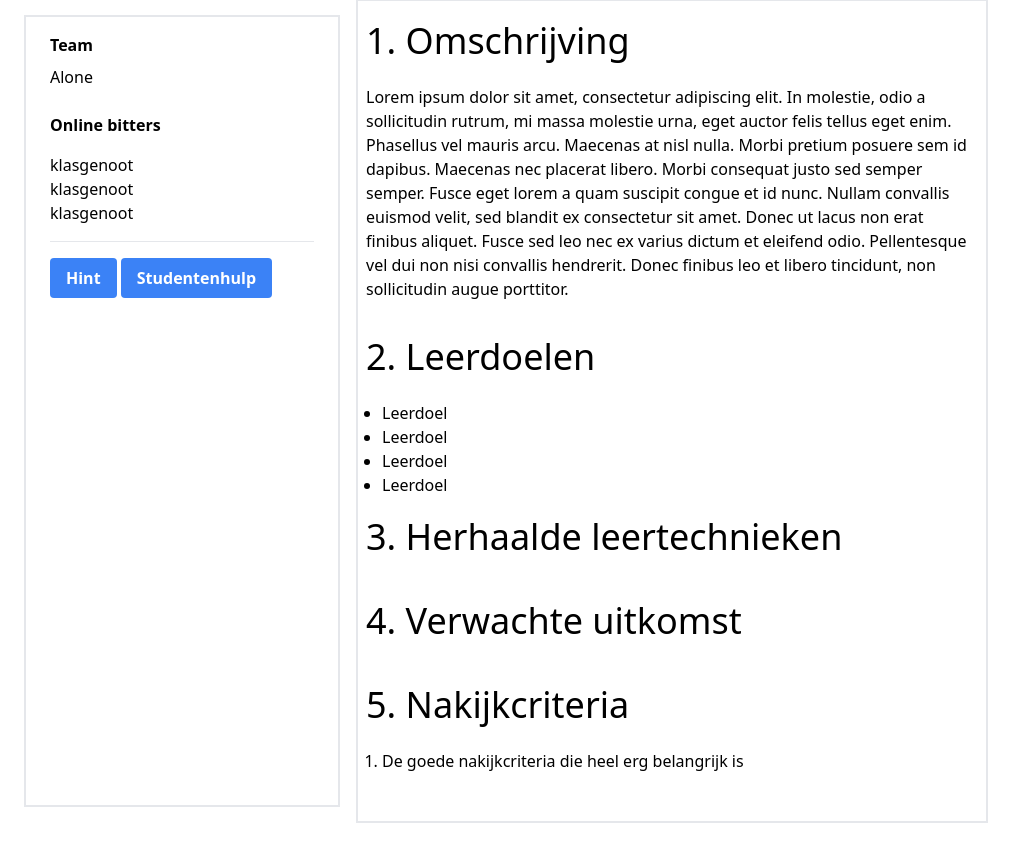
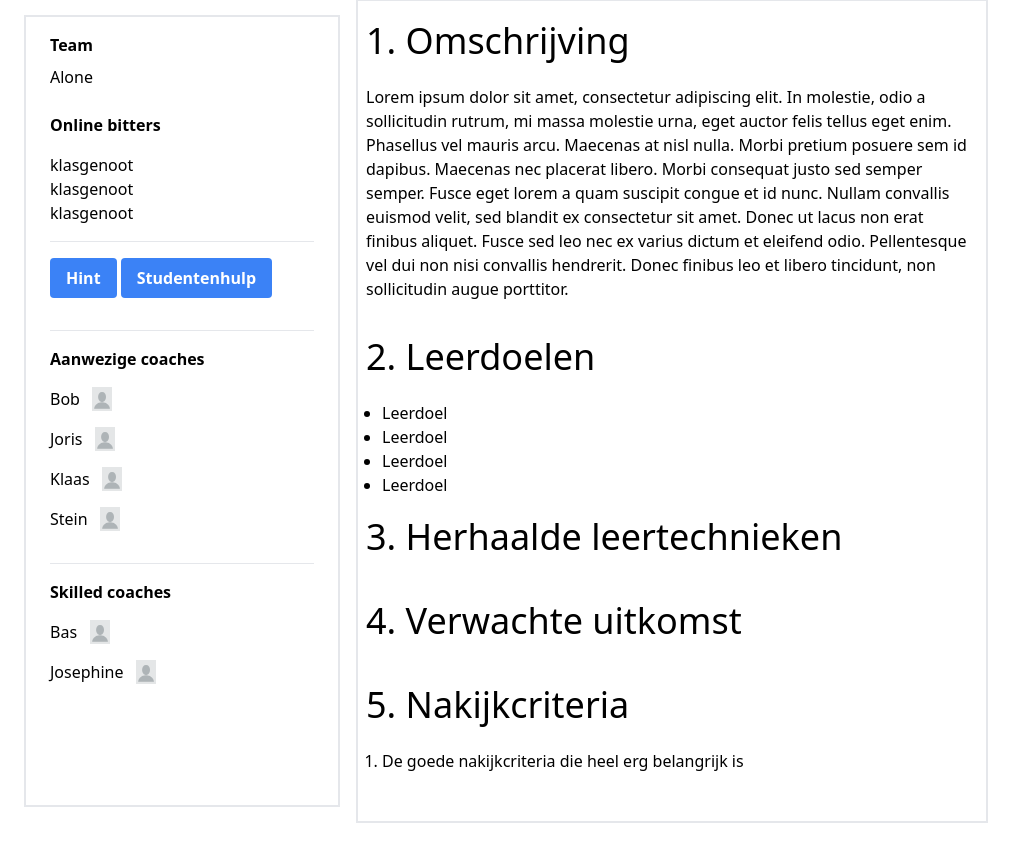
Before and after one commit to HenryBenaye/WHIM, a PHP site: page /opdracht.php in a window 1280 px wide. Shown: the part 81-928 px from the top of the page, without its empty margins (0-1027 px from the left). Run offline with PHP 8.4, Linux system fonts and the light colour scheme; some libraries are stand-ins or nearby versions.

Commit message:
aanwezige en skilled coaches

```diff
--- a/opdracht.php
+++ b/opdracht.php
@@ -24,9 +24,27 @@
                             <p> klasgenoot</p>
                     </li>
                 </ul>
-                <hr class="solid mb-4 mt-4">
+            <hr class="solid mb-4 mt-4">
                 <button class="bg-blue-500 hover:bg-blue-700 text-white font-bold py-2 px-4 rounded mb-4">Hint</button>
-                <button class="bg-blue-500 hover:bg-blue-700 text-white font-bold py-2 px-4 rounded">Studentenhulp</button>
+                <button class="bg-blue-500 hover:bg-blue-700 text-white font-bold py-2 px-4 mb-4 rounded"><a href="studentenhulp.php">Studentenhulp</a></button>
+            <hr class="solid mb-4 mt-4">
+                <p class="font-bold mb-4">Aanwezige coaches</p>
+                    <ul class="nav">
+                        <!-- Insert coaches from database automatically -->
+                        <li class="nav-item inline-flex mb-4 whitespace-pre-wrap">Bob   <img src="profilepic.png" height="20" width="20"></li><br>
+                        <li class="nav-item inline-flex mb-4 whitespace-pre-wrap">Joris   <img src="profilepic.png" height="20" width="20"></li><br>
+                        <li class="nav-item inline-flex mb-4 whitespace-pre-wrap">Klaas   <img src="profilepic.png" height="20" width="20"></li><br>
+                        <li class="nav-item inline-flex mb-4 whitespace-pre-wrap">Stein   <img src="profilepic.png" height="20" width="20"></li>
+                    </ul>
+                    <hr class="solid mb-4 mt-4">
+                    <p class="font-bold mb-4">Skilled coaches</p>
+                    <ul class="nav">
+                        <!-- Insert coaches from database automatically -->
+                        <li class="nav-item inline-flex mb-4 whitespace-pre-wrap">Bas   <img src="profilepic.png" height="20" width="20"></li><br>
+                        <li class="nav-item inline-flex mb-4 whitespace-pre-wrap">Josephine   <img src="profilepic.png" height="20" width="20"></li><br>
+
+                    </ul>
+
             </div>
         </aside>
         <main role="main" class="w-1/2 px-2 border-2">
```
